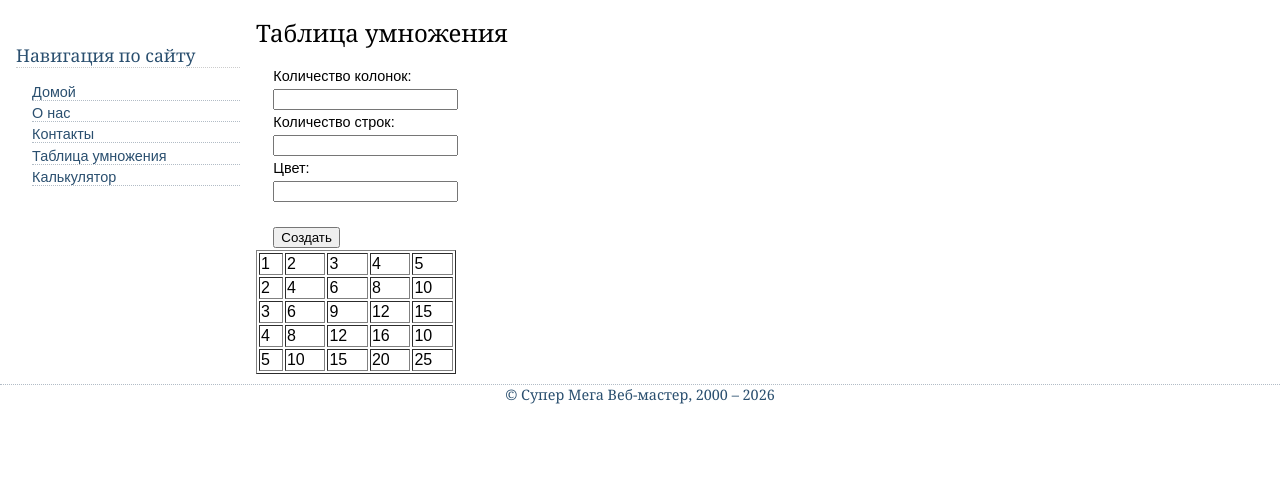
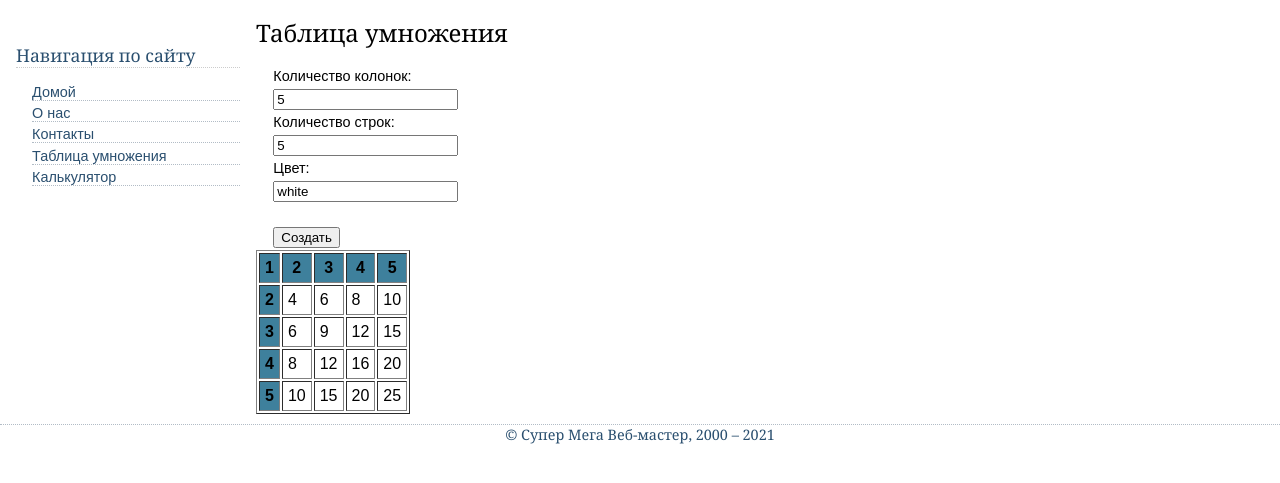
Before and after one commit to alinaasylbek4-droid/SchoolAlina, a PHP site: page /table.php in a window 1280 px wide. Shown: the part 52-535 px from the top of the page. Run offline with PHP 8.4, Linux system fonts and the light colour scheme.

Commit message:
Schoola site version 4-5

```diff
--- a/table.php
+++ b/table.php
@@ -1,7 +1,31 @@
 <?php
-// Локальді орнату және күн мәндерін таңдау
-setlocale(LC_ALL, "russian");
-$year = strftime('%Y');
+
+function drawTable($cols, $rows, $color)
+{
+    echo "<table border='1' cellpadding='5' style='background-color: $color;'>";
+    for ($i = 1; $i <= $rows; $i++) {
+        echo '<tr>';
+        for ($j = 1; $j <= $cols; $j++) {
+            $value = $i * $j;
+            if ($i == 1 || $j == 1) {
+
+                echo "<th style='text-align: center; background-color: #3e809c;'>$value</th>";
+            } else {
+                echo "<td>$value</td>";
+            }
+        }
+        echo '</tr>';
+    }
+    echo '</table>';
+}
+
+$cols  = isset($_GET['cols'])  ? (int) $_GET['cols']  : 5;
+$rows  = isset($_GET['rows'])  ? (int) $_GET['rows']  : 5;
+$color = isset($_GET['color']) && $_GET['color'] !== '' ? $_GET['color'] : 'white';
+
+if ($cols < 1 || $cols > 10) { $cols = 5; }
+if ($rows < 1 || $rows > 10) { $rows = 5; }
+if (!preg_match('/^#?[A-Za-z0-9]{1,20}$/', $color)) { $color = 'white'; }
 ?>
 <!DOCTYPE html>
 <html>
@@ -29,57 +53,21 @@ $year = strftime('%Y');
     <form action=''>
       <label>Количество колонок: </label>
       <br />
-      <input name='cols' type='text' value="" />
+      <input name='cols' type='text' value="<?= $cols ?>" />
       <br />
       <label>Количество строк: </label>
       <br />
-      <input name='rows' type='text' value="" />
+      <input name='rows' type='text' value="<?= $rows ?>" />
       <br />
       <label>Цвет: </label>
       <br />
-      <input name='color' type='text' value="" />
+      <input name='color' type='text' value="<?= htmlspecialchars($color) ?>" />
       <br />
       <br />
       <input type='submit' value='Создать' />
     </form>
     <!-- Таблица -->
-    <table border='1' width="200">
-      <tr>
-        <td>1</td>
-        <td>2</td>
-        <td>3</td>
-        <td>4</td>
-        <td>5</td>
-      </tr>
-      <tr>
-        <td>2</td>
-        <td>4</td>
-        <td>6</td>
-        <td>8</td>
-        <td>10</td>
-      </tr>
-      <tr>
-        <td>3</td>
-        <td>6</td>
-        <td>9</td>
-        <td>12</td>
-        <td>15</td>
-      </tr>
-      <tr>
-        <td>4</td>
-        <td>8</td>
-        <td>12</td>
-        <td>16</td>
-        <td>10</td>
-      </tr>
-      <tr>
-        <td>5</td>
-        <td>10</td>
-        <td>15</td>
-        <td>20</td>
-        <td>25</td>
-      </tr>
-    </table>
+    <?php drawTable($cols, $rows, $color); ?>
     <!-- Таблица -->
     <!-- Область основного контента -->
   </div>
@@ -102,7 +90,7 @@ $year = strftime('%Y');
   </div>
   <div id="footer">
     <!-- Нижняя часть страницы -->
-    &copy; Супер Мега Веб-мастер, 2000 &ndash; <?= $year ?>
+    &copy; Супер Мега Веб-мастер, 2000 &ndash; 2021
     <!-- Нижняя часть страницы -->
   </div>
 </body>
```
